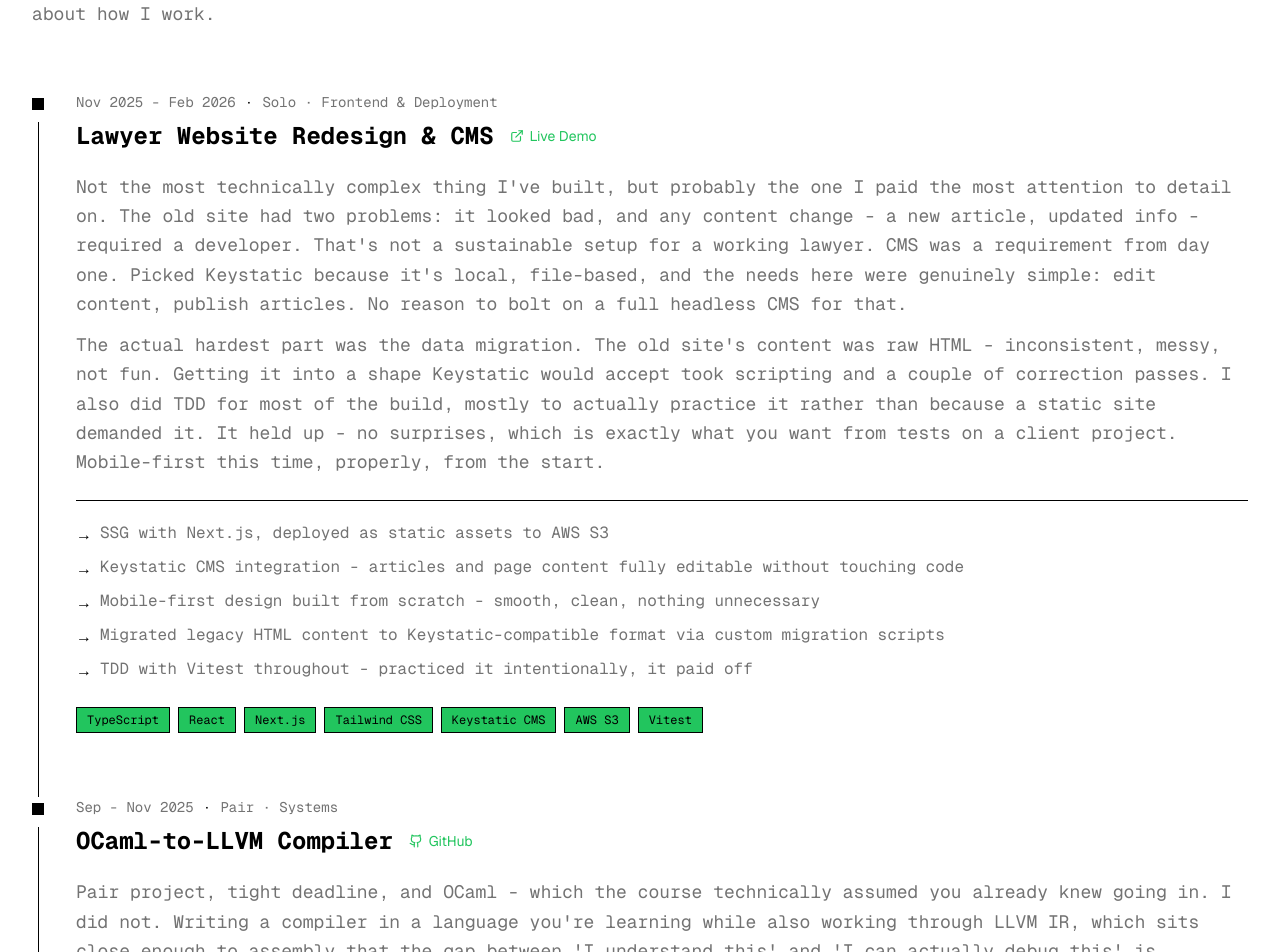
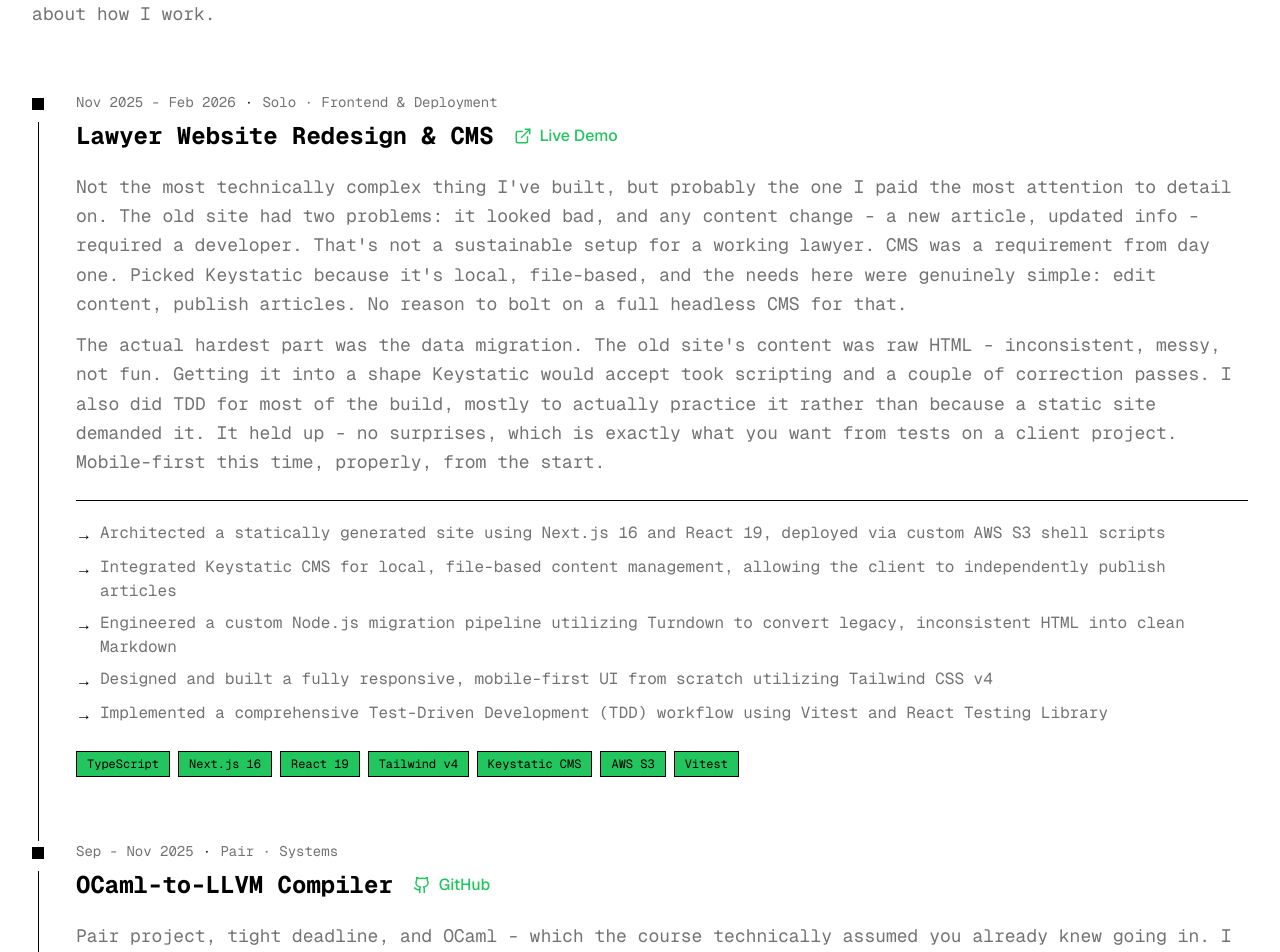
Before and after one commit to valmtv/portfolio, a Next.js app: page /projects in a window 1280 px wide. Shown: the part 280-1232 px from the top of the page. Built offline with nearby package versions, Linux system fonts and the light colour scheme.

Commit message:
Correct phrasing

```diff
--- a/src/app/projects/page.tsx
+++ b/src/app/projects/page.tsx
@@ -29,17 +29,17 @@
     liveUrl: "https://advocate.matviiv.com",
     isPrivate: false,
     type: "Solo · Frontend & Deployment",
-    techStack: ["TypeScript", "React", "Next.js", "Tailwind CSS", "Keystatic CMS", "AWS S3", "Vitest"],
+    techStack: ["TypeScript", "Next.js 16", "React 19", "Tailwind v4", "Keystatic CMS", "AWS S3", "Vitest"],
     prose: [
       "Not the most technically complex thing I've built, but probably the one I paid the most attention to detail on. The old site had two problems: it looked bad, and any content change - a new article, updated info - required a developer. That's not a sustainable setup for a working lawyer. CMS was a requirement from day one. Picked Keystatic because it's local, file-based, and the needs here were genuinely simple: edit content, publish articles. No reason to bolt on a full headless CMS for that.",
       "The actual hardest part was the data migration. The old site's content was raw HTML - inconsistent, messy, not fun. Getting it into a shape Keystatic would accept took scripting and a couple of correction passes. I also did TDD for most of the build, mostly to actually practice it rather than because a static site demanded it. It held up - no surprises, which is exactly what you want from tests on a client project. Mobile-first this time, properly, from the start.",
     ],
     bullets: [
-      "SSG with Next.js, deployed as static assets to AWS S3",
-      "Keystatic CMS integration - articles and page content fully editable without touching code",
-      "Mobile-first design built from scratch - smooth, clean, nothing unnecessary",
-      "Migrated legacy HTML content to Keystatic-compatible format via custom migration scripts",
-      "TDD with Vitest throughout - practiced it intentionally, it paid off",
+      "Architected a statically generated site using Next.js 16 and React 19, deployed via custom AWS S3 shell scripts",
+      "Integrated Keystatic CMS for local, file-based content management, allowing the client to independently publish articles",
+      "Engineered a custom Node.js migration pipeline utilizing Turndown to convert legacy, inconsistent HTML into clean Markdown",
+      "Designed and built a fully responsive, mobile-first UI from scratch utilizing Tailwind CSS v4",
+      "Implemented a comprehensive Test-Driven Development (TDD) workflow using Vitest and React Testing Library",
     ],
   },
   {
@@ -184,7 +184,7 @@
         </div>
 
         {/* Title + link */}
-        <div className="flex flex-col sm:flex-row sm:items-center gap-2 sm:gap-4 mb-5">
+        <div className="flex flex-col sm:flex-row sm:items-center gap-3 sm:gap-5 mb-5">
           <h3
             className={cn(
               classes.heading,
@@ -195,21 +195,21 @@
           >
             {project.title}
           </h3>
-          <div className="flex items-center gap-3">
+          <div className="flex items-center gap-4">
             {project.isPrivate ? (
-              <span className="inline-flex items-center gap-1.5 text-sm text-theme-mutedForeground bg-theme-muted px-2 py-0.5 border border-theme-border/50">
-                <Lock size={14} aria-hidden="true" />
-                <span>Private</span>
+              <span className="inline-flex items-center gap-2 text-sm text-theme-mutedForeground bg-theme-muted px-3 py-1 border border-theme-border/50">
+                <Lock size={16} aria-hidden="true" />
+                <span className="font-medium">Private</span>
               </span>
             ) : project.github ? (
               <a
                 href={project.github}
                 target="_blank"
                 rel="noopener noreferrer"
-                className="inline-flex items-center gap-1.5 text-sm text-theme-secondary hover:text-theme-primary transition-colors focus-visible:outline-theme-primary"
+                className="inline-flex items-center gap-2 text-base font-medium text-theme-secondary hover:text-theme-primary transition-colors focus-visible:outline-theme-primary"
                 aria-label={`View ${project.title} source code on GitHub`}
               >
-                <Github size={14} aria-hidden="true" />
+                <Github size={18} aria-hidden="true" />
                 <span className="hover:underline">GitHub</span>
               </a>
             ) : null}
@@ -218,10 +218,10 @@
                 href={project.liveUrl}
                 target="_blank"
                 rel="noopener noreferrer"
-                className="inline-flex items-center gap-1.5 text-sm text-theme-secondary hover:text-theme-primary transition-colors focus-visible:outline-theme-primary"
+                className="inline-flex items-center gap-2 text-base font-medium text-theme-secondary hover:text-theme-primary transition-colors focus-visible:outline-theme-primary"
                 aria-label={`View live deployment of ${project.title}`}
               >
-                <ExternalLink size={14} aria-hidden="true" />
+                <ExternalLink size={18} aria-hidden="true" />
                 <span className="hover:underline">Live Demo</span>
               </a>
             )}
```
